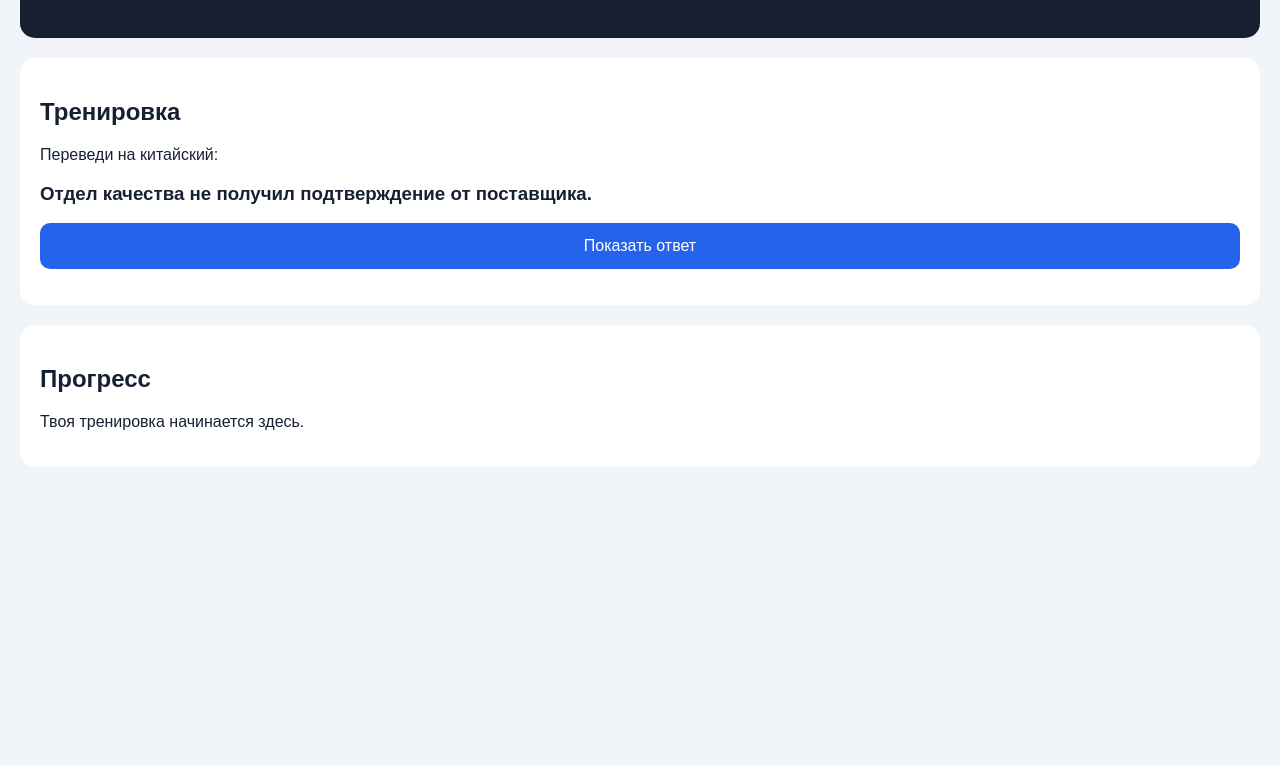
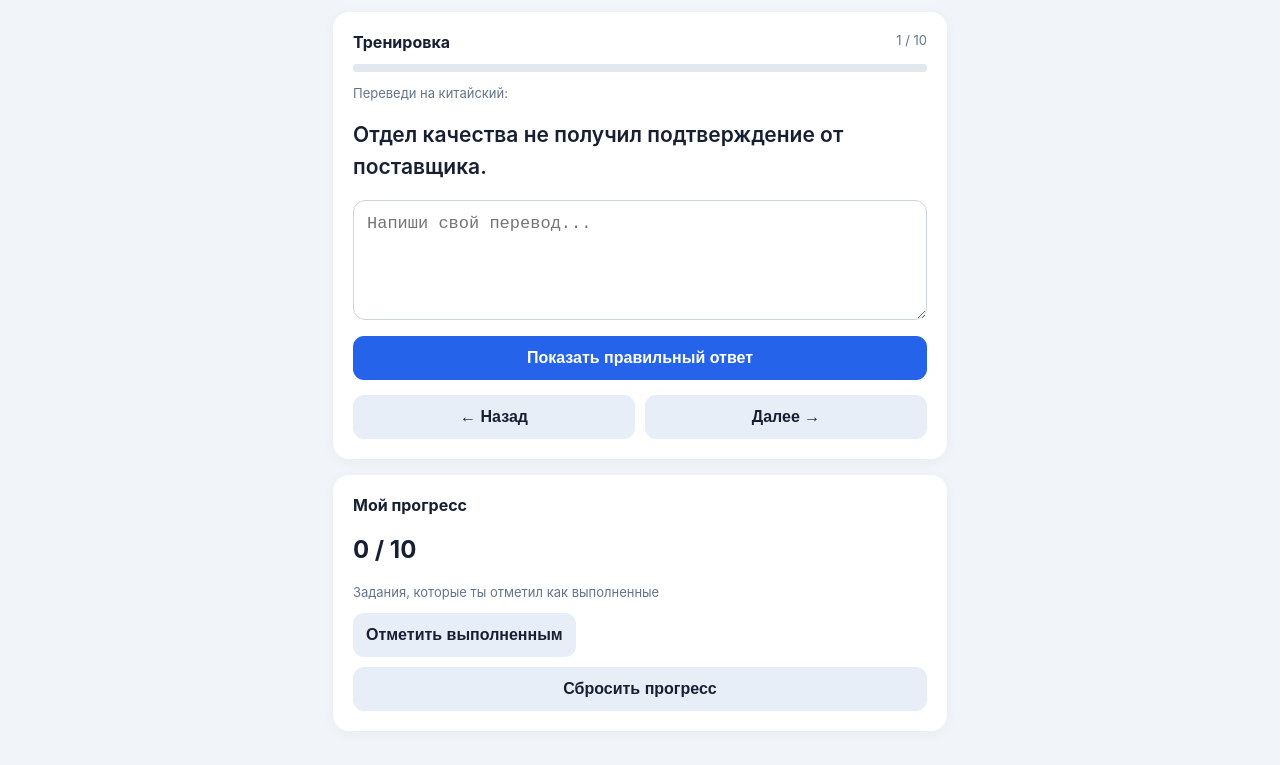
Before and after one commit to Yurec1989-oss/ChineseTrainer, a plain HTML site: page index.html in a window 1280 px wide. Shown: the part 128-893 px from the top of the page. Before the commit the page ends 800 px from the top, so only its background shows below. Drawn offline with Linux system fonts and the light colour scheme.

Commit message:
Refactor HTML structure and styles for clarity

```diff
--- a/index.html
+++ b/index.html
@@ -10,67 +10,47 @@
 
 <meta name="viewport" content="width=device-width, initial-scale=1">
 
+<meta name="theme-color" content="#172033">
+
 <title>Chinese Trainer</title>
 
 <style>
 
-body {
+*{box-sizing:border-box}
 
-  margin: 0;
+body{margin:0;background:#f1f5f9;color:#172033;font-family:-apple-system,BlinkMacSystemFont,Arial,sans-serif}
 
-  padding: 20px;
+header{background:#172033;color:white;padding:25px 20px}
 
-  background: #f1f5f9;
+header h1{margin:0;font-size:25px}
 
-  color: #172033;
+header p{color:#cbd5e1;margin-bottom:0}
 
-  font-family: Arial, sans-serif;
+main{max-width:650px;margin:auto;padding:18px}
 
-}
+.card{background:white;border-radius:16px;padding:20px;margin-bottom:16px;box-shadow:0 3px 14px #0000000b}
 
-header {
+.label{font-size:13px;color:#64748b}
 
-  background: #172033;
+.task{font-size:21px;line-height:1.5;font-weight:600;margin:18px 0}
 
-  color: white;
+textarea{width:100%;min-height:120px;border:1px solid #cbd5e1;border-radius:12px;padding:13px;font-size:17px}
 
-  padding: 25px;
+button{border:0;border-radius:11px;padding:13px;font-size:16px;font-weight:600;cursor:pointer}
 
-  border-radius: 15px;
+.primary{background:#2563eb;color:white;width:100%;margin-top:12px}
 
-}
+.secondary{background:#e8eef8;color:#172033}
 
-.card {
+.answer{display:none;background:#eff6ff;padding:15px;border-radius:12px;margin-top:15px;line-height:1.7}
 
-  background: white;
+.buttons{display:flex;gap:10px;margin-top:15px}
 
-  padding: 20px;
+.buttons button{flex:1}
 
-  margin-top: 20px;
+.progress{height:8px;background:#e2e8f0;border-radius:8px;overflow:hidden;margin-top:12px}
 
-  border-radius: 15px;
-
-}
-
-h1 { margin: 0; }
-
-button {
-
-  background: #2563eb;
-
-  color: white;
-
-  border: 0;
-
-  padding: 14px;
-
-  border-radius: 10px;
-
-  font-size: 16px;
-
-  width: 100%;
-
-}
+.bar{height:100%;width:0;background:#2563eb;transition:width .2s}
 
 </style>
 
@@ -80,43 +60,181 @@ button {
 
 <header>
 
-  <h1>中文 Chinese Trainer</h1>
+<h1>中文 Chinese Trainer</h1>
 
-  <p>Ежедневная практика китайского языка</p>
+<p>Ежедневная практика китайского языка</p>
 
 </header>
 
+<main>
+
 <div class="card">
 
-  <h2>Тренировка</h2>
+<div style="display:flex;justify-content:space-between">
 
-  <p>Переведи на китайский:</p>
+<strong>Тренировка</strong>
 
-  <h3>Отдел качества не получил подтверждение от поставщика.</h3>
+<span class="label" id="counter"></span>
 
-  <button onclick="showAnswer()">Показать ответ</button>
+</div>
 
-  <p id="answer"></p>
+<div class="progress"><div class="bar" id="bar"></div></div>
+
+<p class="label">Переведи на китайский:</p>
+
+<div class="task" id="question"></div>
+
+<textarea id="userAnswer" placeholder="Напиши свой перевод..."></textarea>
+
+<button class="primary" onclick="showAnswer()">Показать правильный ответ</button>
+
+<div class="answer" id="answer"></div>
+
+<div class="buttons">
+
+<button class="secondary" onclick="previous()">← Назад</button>
+
+<button class="secondary" onclick="next()">Далее →</button>
+
+</div>
 
 </div>
 
 <div class="card">
 
-  <h2>Прогресс</h2>
+<strong>Мой прогресс</strong>
 
-  <p>Твоя тренировка начинается здесь.</p>
+<h2 id="progress">0 / 10</h2>
+
+<p class="label">Задания, которые ты отметил как выполненные</p>
+
+<button class="secondary" onclick="markDone()">Отметить выполненным</button>
+
+<button class="secondary" style="margin-top:10px;width:100%" onclick="resetProgress()">Сбросить прогресс</button>
 
 </div>
 
+</main>
+
 <script>
 
-function showAnswer() {
+const tasks=[
 
-  document.getElementById("answer").textContent =
+["Отдел качества не получил подтверждение от поставщика.","质量部门还没有收到供应商的确认。"],
 
-    "质量部门还没有收到供应商的确认。";
+["На складе недостаточно деталей.","仓库里的零件数量不足。"],
+
+["Отсутствие результатов проверки означает, что проектный отдел не может подтвердить готовность производства.","没有检查结果，相当于项目部门无法确认生产是否准备好了。"],
+
+["Недостаток данных не позволяет принять окончательное решение.","数据不足，无法做出最终决定。"],
+
+["Поставщик должен устранить обнаруженные проблемы.","供应商需要解决发现的问题。"],
+
+["Задержка поставки может повлиять на производственный план.","交货延期可能会影响生产计划。"],
+
+["Отдел качества должен повторно проверить все детали.","质量部门需要重新检查所有零件。"],
+
+["Отсутствие необходимых деталей может привести к остановке линии.","缺少必要的零件可能会导致生产线停线。"],
+
+["Проектный отдел должен заранее уведомить производство.","项目部门需要提前通知生产部门。"],
+
+["Мы должны выяснить причину отклонения от плана.","我们需要查明偏离计划的原因。"]
+
+];
+
+let current=0;
+
+let done=JSON.parse(localStorage.getItem("ct_done")||"[]");
+
+let answers=JSON.parse(localStorage.getItem("ct_answers")||"{}");
+
+function save(){
+
+ localStorage.setItem("ct_done",JSON.stringify(done));
+
+ localStorage.setItem("ct_answers",JSON.stringify(answers));
 
 }
+
+function render(){
+
+ document.getElementById("question").textContent=tasks[current][0];
+
+ document.getElementById("counter").textContent=(current+1)+" / "+tasks.length;
+
+ document.getElementById("userAnswer").value=answers[current]||"";
+
+ document.getElementById("answer").style.display="none";
+
+ document.getElementById("answer").textContent="";
+
+ document.getElementById("progress").textContent=done.length+" / "+tasks.length;
+
+ document.getElementById("bar").style.width=(done.length/tasks.length*100)+"%";
+
+}
+
+document.getElementById("userAnswer").addEventListener("input",function(){
+
+ answers[current]=this.value;
+
+ save();
+
+});
+
+function showAnswer(){
+
+ const box=document.getElementById("answer");
+
+ box.innerHTML="<strong>Эталонный перевод:</strong><br>"+tasks[current][1];
+
+ box.style.display="block";
+
+}
+
+function markDone(){
+
+ if(!done.includes(current))done.push(current);
+
+ save();
+
+ render();
+
+}
+
+function next(){
+
+ current=(current+1)%tasks.length;
+
+ render();
+
+}
+
+function previous(){
+
+ current=(current-1+tasks.length)%tasks.length;
+
+ render();
+
+}
+
+function resetProgress(){
+
+ if(confirm("Сбросить весь прогресс и ответы?")){
+
+  done=[];
+
+  answers={};
+
+  save();
+
+  render();
+
+ }
+
+}
+
+render();
 
 </script>
 
```
